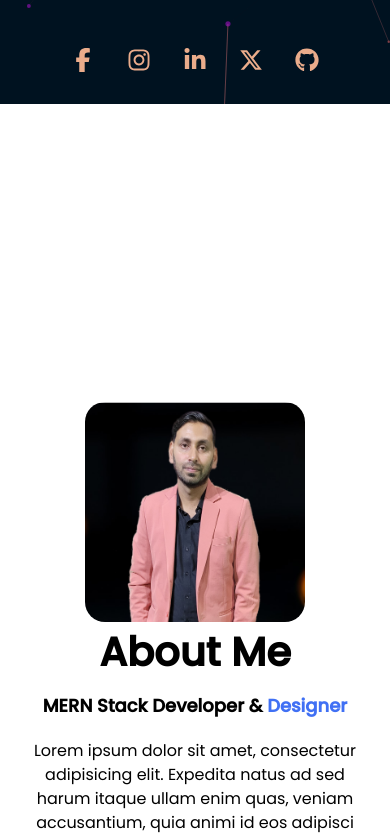
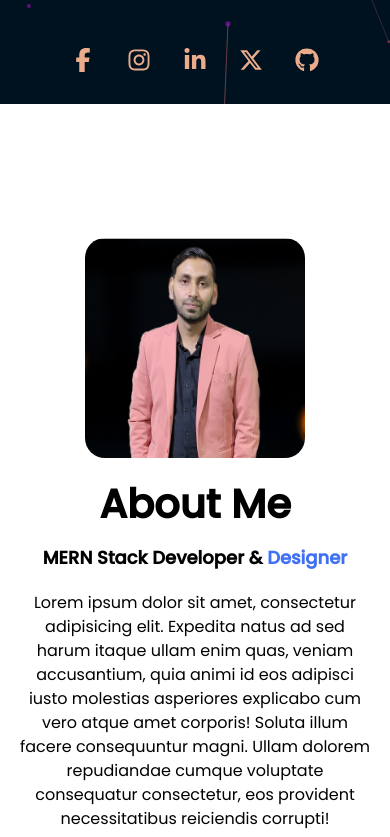
Before and after one commit to SAURABHTY01/personal-portfolio, a React (Create React App) app: page / in a window 390 px wide. Shown: the part 740-1577 px from the top of the page. Built offline with nearby package versions, Linux system fonts and the light colour scheme.

Commit message:
initial commit

```diff
--- a/src/style/main.css
+++ b/src/style/main.css
@@ -425,7 +425,6 @@
     text-align: center;
     margin: 20px 0;
     gap:0;
-    margin-top: 12rem;
   }
 
   .text {
@@ -433,7 +432,7 @@
   }
 
   img.pic {
-    margin: 0;
+    margin: 2rem auto 1rem;
     width: 220px;
     height: 220px
   }
```
